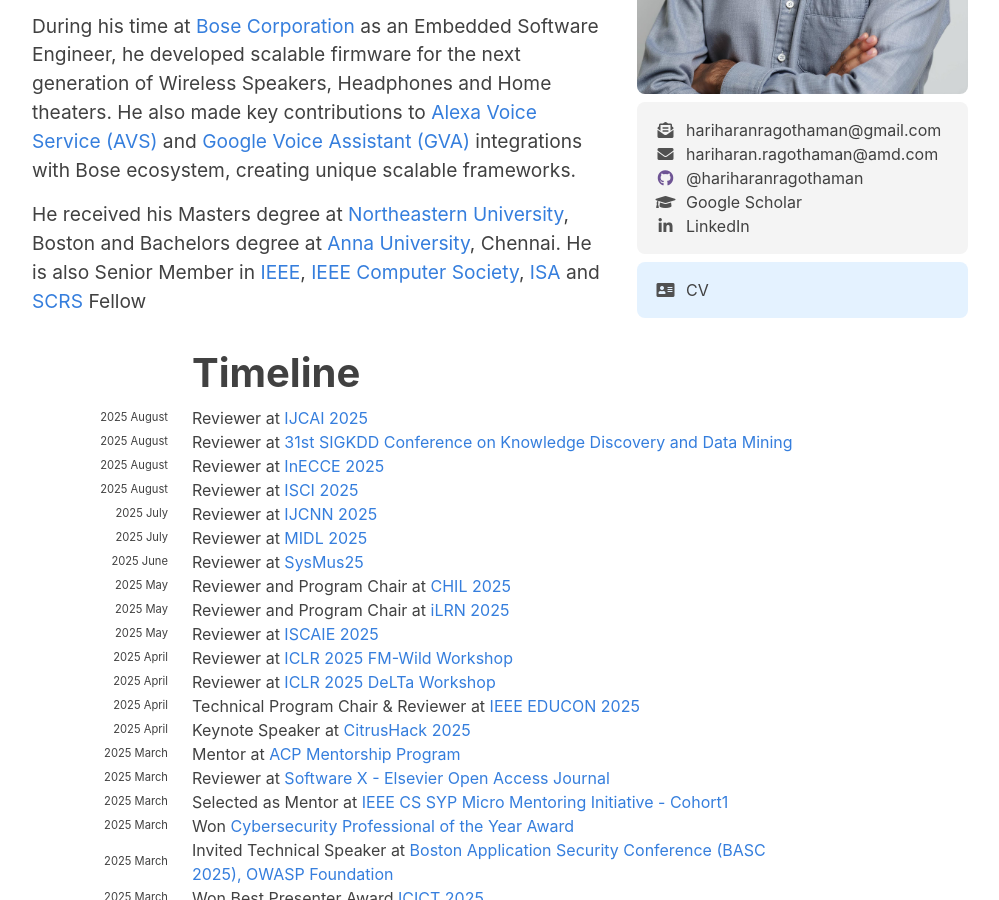
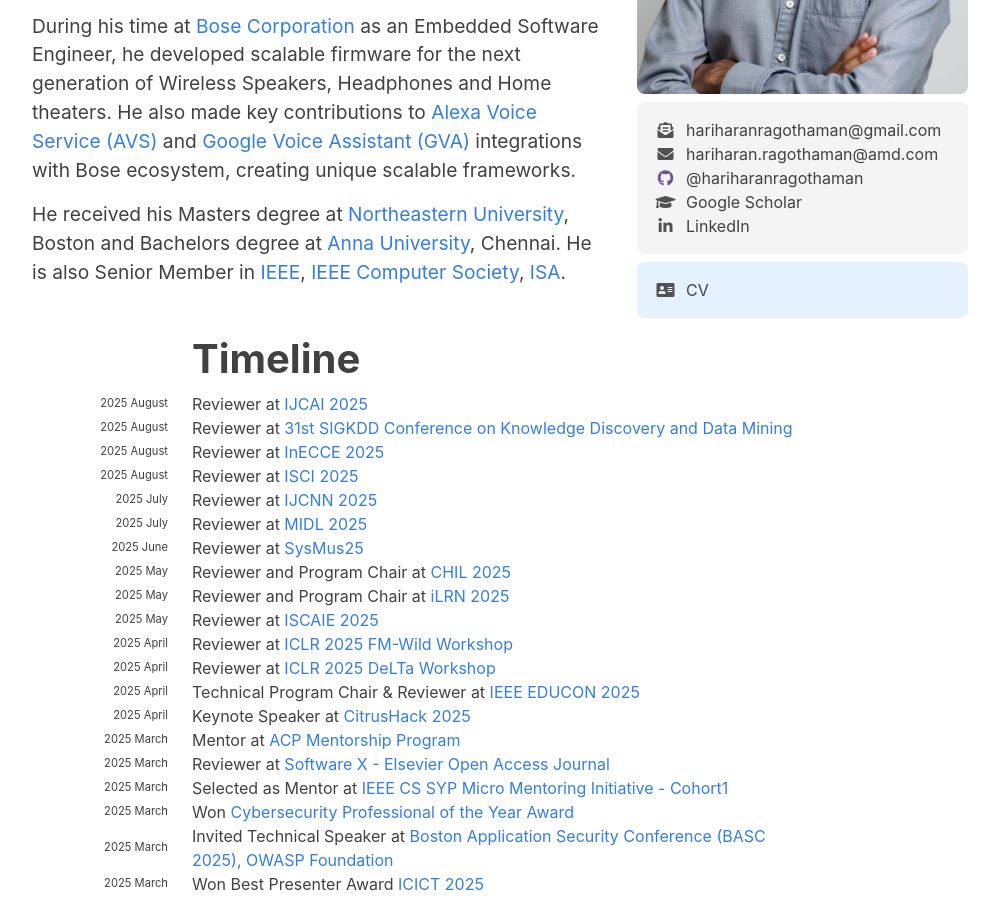
Before and after one commit to hariharanragothaman/hariharanragothaman.github.io, a Jekyll site: the page built from index.md, in a window 1280 px wide and 900 px high, scrolled down 494 px. Shown: the whole window, without its empty margins (140-1139 px from the left). Built offline with Jekyll 4.4.1, drawn with Linux system fonts in a browser that asks for light colours; nearby versions of some CDN libraries; some web fonts are replaced.

Commit message:
Polishes and Updates

```diff
--- a/index.md
+++ b/index.md
@@ -26,7 +26,7 @@
 	</div>
 	<div style="height: 1rem"></div>
 	<div class="intro-left">
-        He received his Masters degree at <a href="https://www.northeastern.edu/">Northeastern University</a>, Boston and Bachelors degree at <a href="https://www.annauniv.edu/">Anna University</a>, Chennai. He is also Senior Member in <a href="https://www.ieee.org/">IEEE</a>, <a href="https://www.computer.org/">IEEE Computer Society</a>, <a href="https://www.isa.org/">ISA</a> and <a href="https://scrs.in/">SCRS</a> Fellow
+        He received his Masters degree at <a href="https://www.northeastern.edu/">Northeastern University</a>, Boston and Bachelors degree at <a href="https://www.annauniv.edu/">Anna University</a>, Chennai. He is also Senior Member in <a href="https://www.ieee.org/">IEEE</a>, <a href="https://www.computer.org/">IEEE Computer Society</a>, <a href="https://www.isa.org/">ISA</a>.
 	</div>
 	<div style="height: 1rem"></div>
 </div>
```
